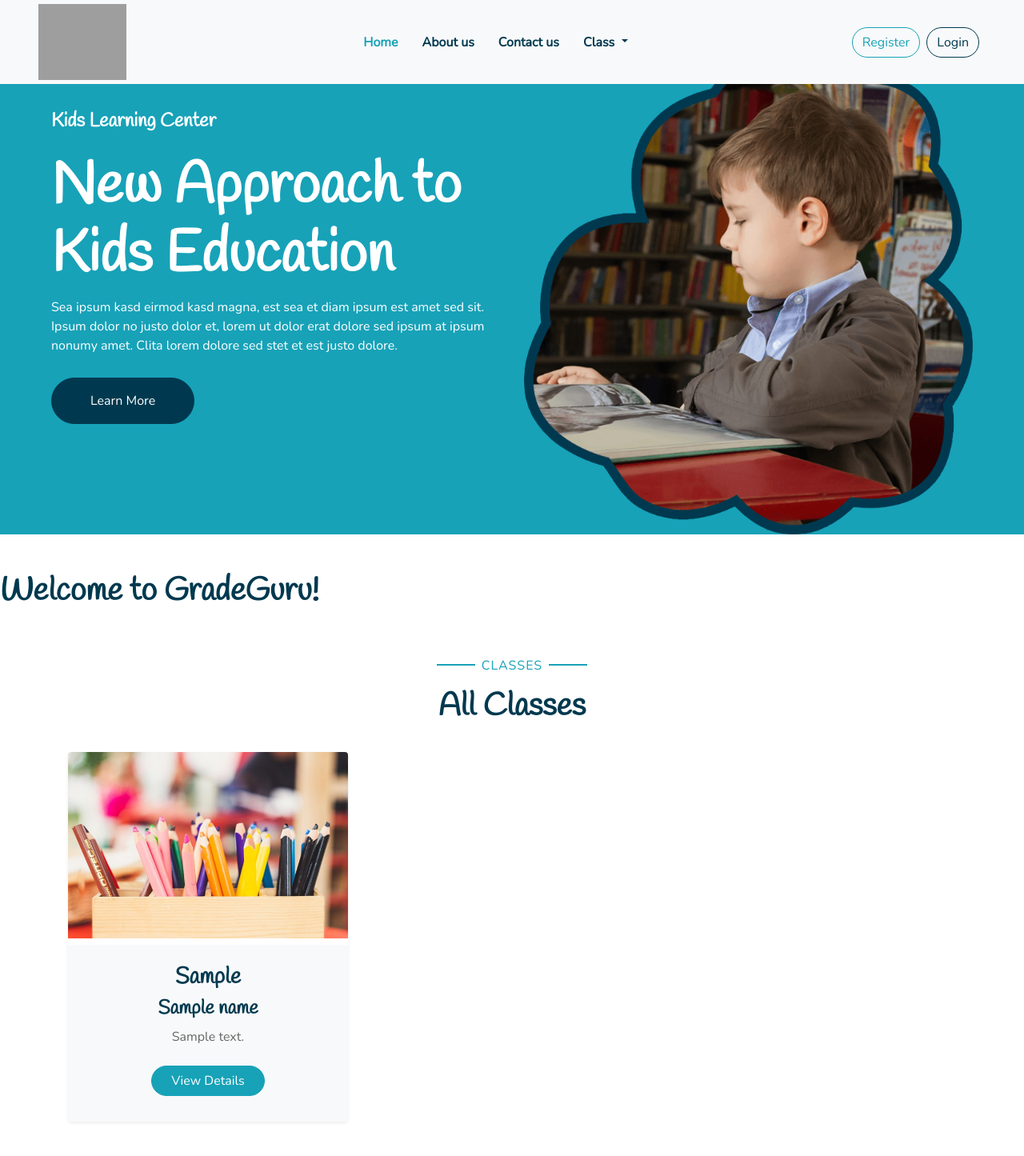
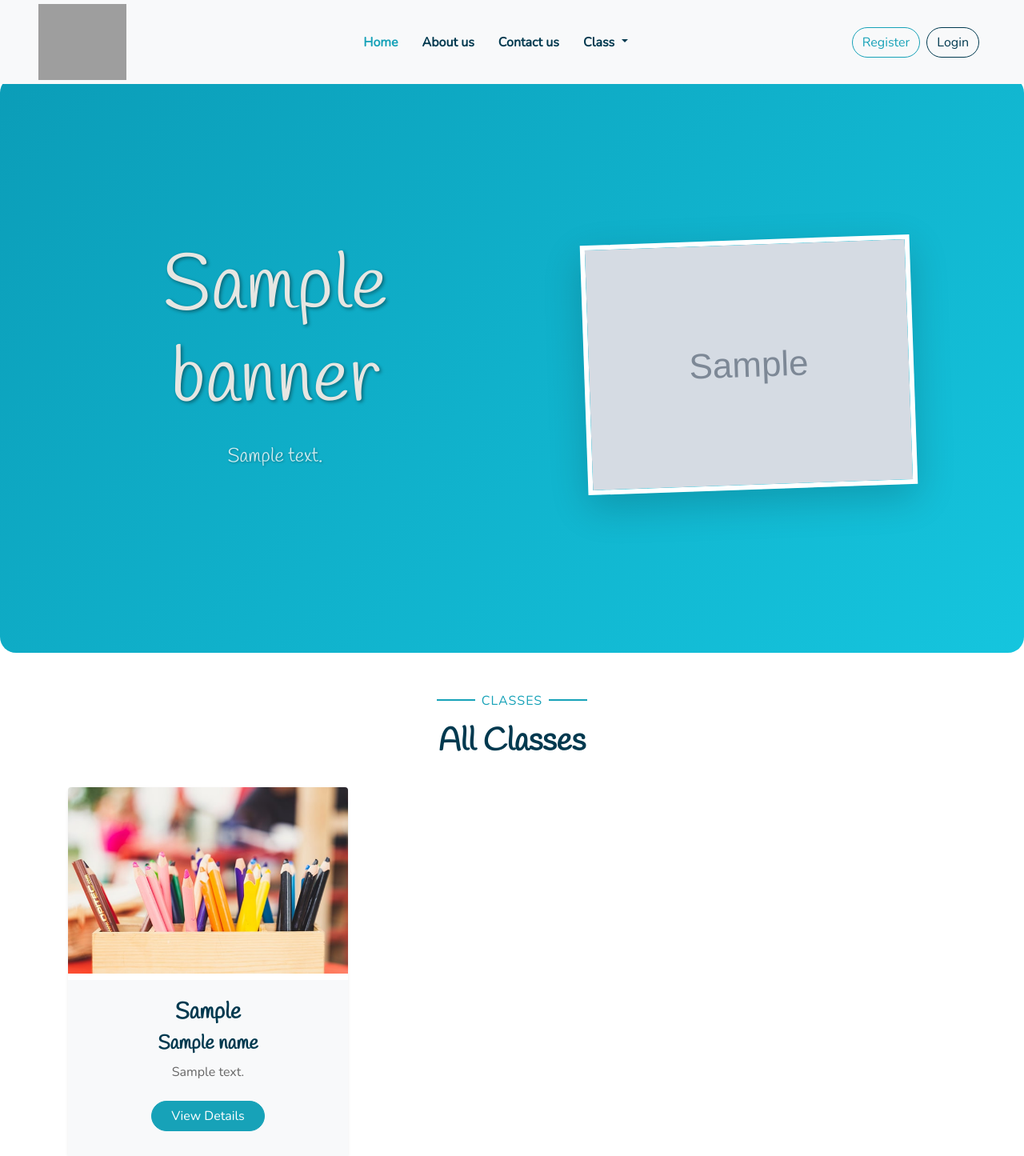
Before and after one commit to kesha2302/GradeGuru, a Laravel app: page / in a window 1280 px wide. Shown: the top 1445 px of the page at 80% size. Run offline with Laravel 12, Linux system fonts and the light colour scheme; tables that the repository leaves empty hold one stand-in row (values such as "Sample post"); grey boxes marked "Sample" are stand-in pictures; some libraries are stand-ins or nearby versions; grey boxes are pictures that could not be loaded.

Commit message:
client view index banner compalate

```diff
--- a/app/Models/Banner.php
+++ b/app/Models/Banner.php
@@ -13,4 +13,6 @@ class Banner extends Model
       protected $primaryKey = 'banner_id';
 
         protected $fillable = ['title', 'description', 'image'];
+
+        public $timestamps = false;
 }
--- a/resources/views/ClientView/Layouts/footer.blade.php
+++ b/resources/views/ClientView/Layouts/footer.blade.php
@@ -240,6 +240,8 @@
     <script src="{{ asset('lib/isotope/isotope.pkgd.min.js')}}"></script>
     <script src="{{ asset('lib/lightbox/js/lightbox.min.js')}}"></script>
 
+
+
     <!-- Contact Javascript File -->
     <script src="{{ asset('mail/jqBootstrapValidation.min.js')}}"></script>
     <script src="{{ asset('mail/contact.js')}}"></script>
--- a/resources/views/ClientView/index.blade.php
+++ b/resources/views/ClientView/index.blade.php
@@ -1,29 +1,51 @@
 @extends('ClientView.Layouts.main')
 @section('main-section')
 
+@php
+    $banners = \App\Models\Banner::all();
+@endphp
 
-        <div class="container-fluid bg-primary px-0 px-md-5 mb-5">
-            <div class="row align-items-center px-3">
-                <div class="col-lg-6 text-center text-lg-left">
-                    <h4 class="text-white mb-4 mt-5 mt-lg-0">Kids Learning Center</h4>
-                    <h1 class="display-3 font-weight-bold text-white">
-                        New Approach to Kids Education
-                    </h1>
-                    <p class="text-white mb-4">
-                        Sea ipsum kasd eirmod kasd magna, est sea et diam ipsum est amet sed
-                        sit. Ipsum dolor no justo dolor et, lorem ut dolor erat dolore sed
-                        ipsum at ipsum nonumy amet. Clita lorem dolore sed stet et est justo
-                        dolore.
-                    </p>
-                    <a href="" class="btn btn-secondary mt-1 py-3 px-5">Learn More</a>
-                </div>
-                <div class="col-lg-6 text-center text-lg-right">
-                    <img class="img-fluid mt-5" src="ClientView/img/header.png" alt="" />
+@if($banners->count())
+<div id="carouselExampleAutoplaying" class="carousel slide mt-5 pt-5" data-bs-ride="carousel" data-bs-interval="3000">
+    <div class="carousel-inner">
+        @foreach($banners as $key => $banner)
+        <div class="carousel-item {{ $key == 0 ? 'active' : '' }}">
+            <div class="container-fluid px-0">
+                <div class="row align-items-center m-0 p-5"
+                     style="background: linear-gradient(135deg, #0b9db8, #15c5de); min-height: 90vh; position: relative; overflow: hidden; border-radius: 20px;">
+
+                    <!-- Text Content -->
+                    <div class="col-lg-6 col-md-12 text-center text-lg-start px-5">
+                        <h1 class="display-1 fw-bold mb-4"
+                            style="line-height: 1.2; color: #e6e6e2; text-shadow: 2px 2px 4px rgba(0,0,0,0.4);">
+                            {{ $banner->title ?? 'Default Main Heading' }}
+                        </h1>
+
+                        <h4 class="fs-4 mb-4"
+                           style="max-width: 600px; color: #ffffffcc; font-weight: 500; text-shadow: 1px 1px 3px rgba(0,0,0,0.3);">
+                            {{ $banner->description ?? 'Default description goes here...' }}
+                    </h4>
+                    </div>
+
+                    <!-- Banner Image -->
+                    <div class="col-lg-6 col-md-12 text-center mt-4 mt-lg-0">
+                        <div style="transform: rotate(-2deg); transition: transform 0.3s;">
+                            <img src="{{ asset('bannerimage/' . $banner->image) }}" alt="Banner Image"
+                                 class="img-fluid rounded-4 shadow-lg"
+                                 style="max-height: 600px; object-fit: cover; border: 6px solid #fff; box-shadow: 0 15px 35px rgba(0,0,0,0.2);">
+                        </div>
+                    </div>
+
                 </div>
             </div>
         </div>
+        @endforeach
+    </div>
+</div>
+@endif
 
-    <h1>Welcome to GradeGuru!</h1>
+
+
 
 
  @php
@@ -90,5 +112,5 @@
 </div>
     </div>
 
-
+<script src="https://cdn.jsdelivr.net/npm/bootstrap@5.3.3/dist/js/bootstrap.bundle.min.js"></script>
 @endsection
--- a/resources/views/ClientView/login.blade.php
+++ b/resources/views/ClientView/login.blade.php
@@ -1,6 +1,7 @@
 @extends('ClientView.Layouts.main')
 
 @section('main-section')
+<div class="container mt-5 pt-5">
 <div class="container mt-5 pt-5 mb-4">
     <div class="row justify-content-center">
         <div class="col-md-6">
@@ -22,7 +23,7 @@
 
 
                     <div class="d-flex justify-content-end mb-4">
-                        <a href="" class="text-decoration-none text-primary" style="font-size: 1rem; font-weight: 500;">
+                        <a href="{{ route('forgot.password') }}" class="text-decoration-none text-primary" style="font-size: 1rem; font-weight: 500;">
                             Forgot Password?
                         </a>
                     </div>
@@ -39,4 +40,5 @@
         </div>
     </div>
 </div>
+</div>
 @endsection
--- a/routes/web.php
+++ b/routes/web.php
@@ -18,6 +18,8 @@ use App\Http\Controllers\PlanController;
 use App\Http\Controllers\ProfileController;
 use App\Http\Controllers\QuestionTestController;
 use App\Http\Controllers\TestviewController;
+use App\Http\Controllers\ForgotPasswordController;
+
 
 Route::get('/', [HomeController::class, 'index'])->name('home');
 
@@ -143,3 +145,10 @@ Route::post('/handlepayment', [BookingController::class, 'handlepayment']);
 Route::get('/testview/{cp_id}',[TestviewController::class, 'testview'])->name ('test.view');
 Route::get('/question-test/{test_id}', [QuestionTestController::class, 'questiontest'])->name('question.test');
 Route::post('/test/{test_id}/submit', [QuestionTestController::class, 'submitAnswer'])->name('test.submit');
+
+
+Route::get('/forgot-password', [ForgotPasswordController::class, 'forgotpasswordload'])->name('forgot.password');
+Route::post('/forgot-password', [ForgotPasswordController::class, 'forgotpassword'])->name('forgot.password.send');
+
+Route::get('/reset-password', [ForgotPasswordController::class, 'resetpasswordload'])->name('reset.password.page');
+Route::post('/reset-password', [ForgotPasswordController::class, 'resetpassword'])->name('reset.password');
```
Also changed, not shown: app/Http/Controllers/ForgotPasswordController.php (added, +104 -0 lines), app/Models/ResetPasswordtoken.php (added, +14 -0 lines), resources/views/ClientView/forgotmail.blade.php (added, +16 -0 lines), resources/views/ClientView/forgotpassword.blade.php (added, +40 -0 lines), resources/views/ClientView/resetpassword.blade.php (added, +47 -0 lines), public/BannerImage/1751960278.jpg (added), public/BannerImage/1751960384.jpg (added), public/BannerImage/1751965420.jpg (added), 1 other file.
